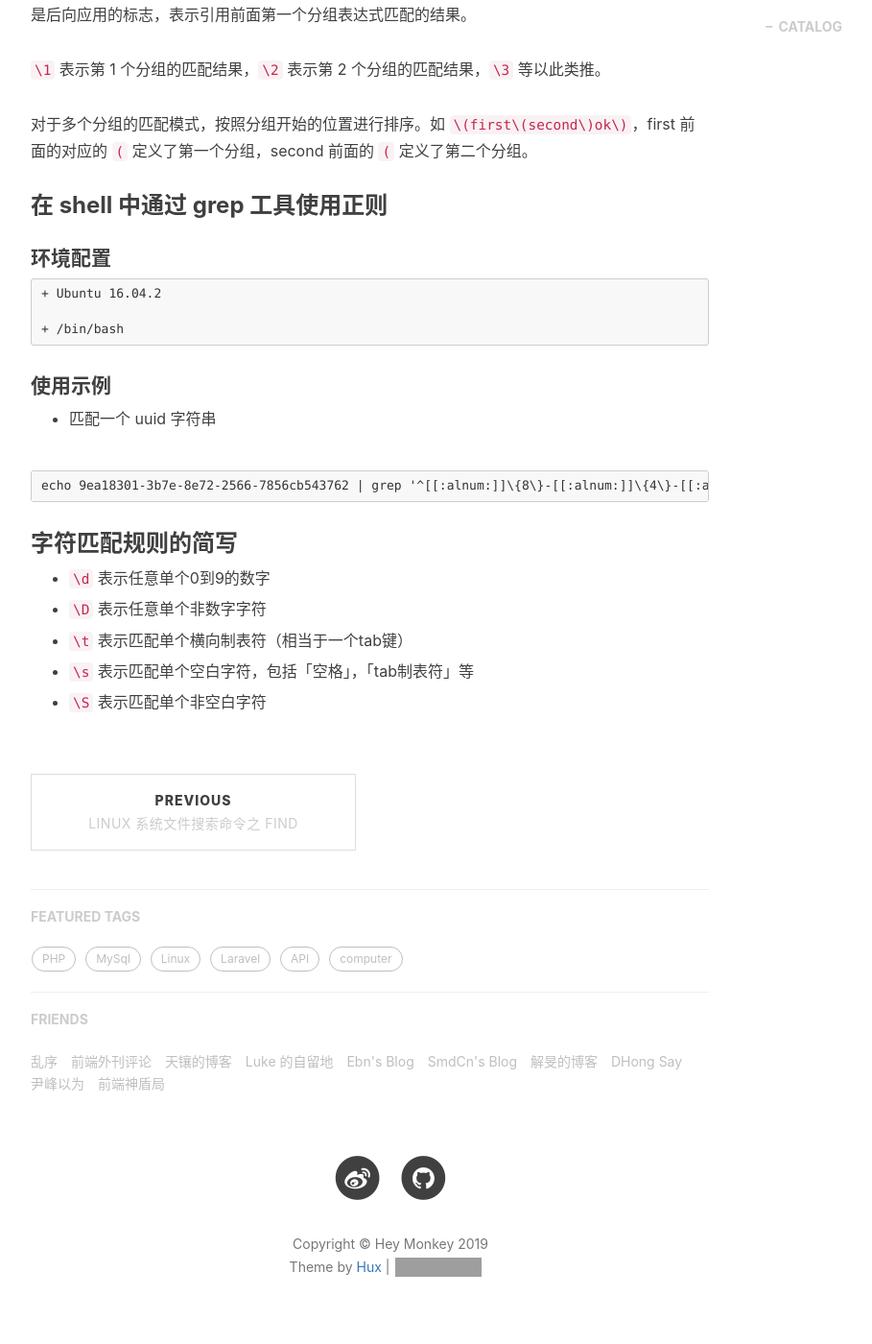
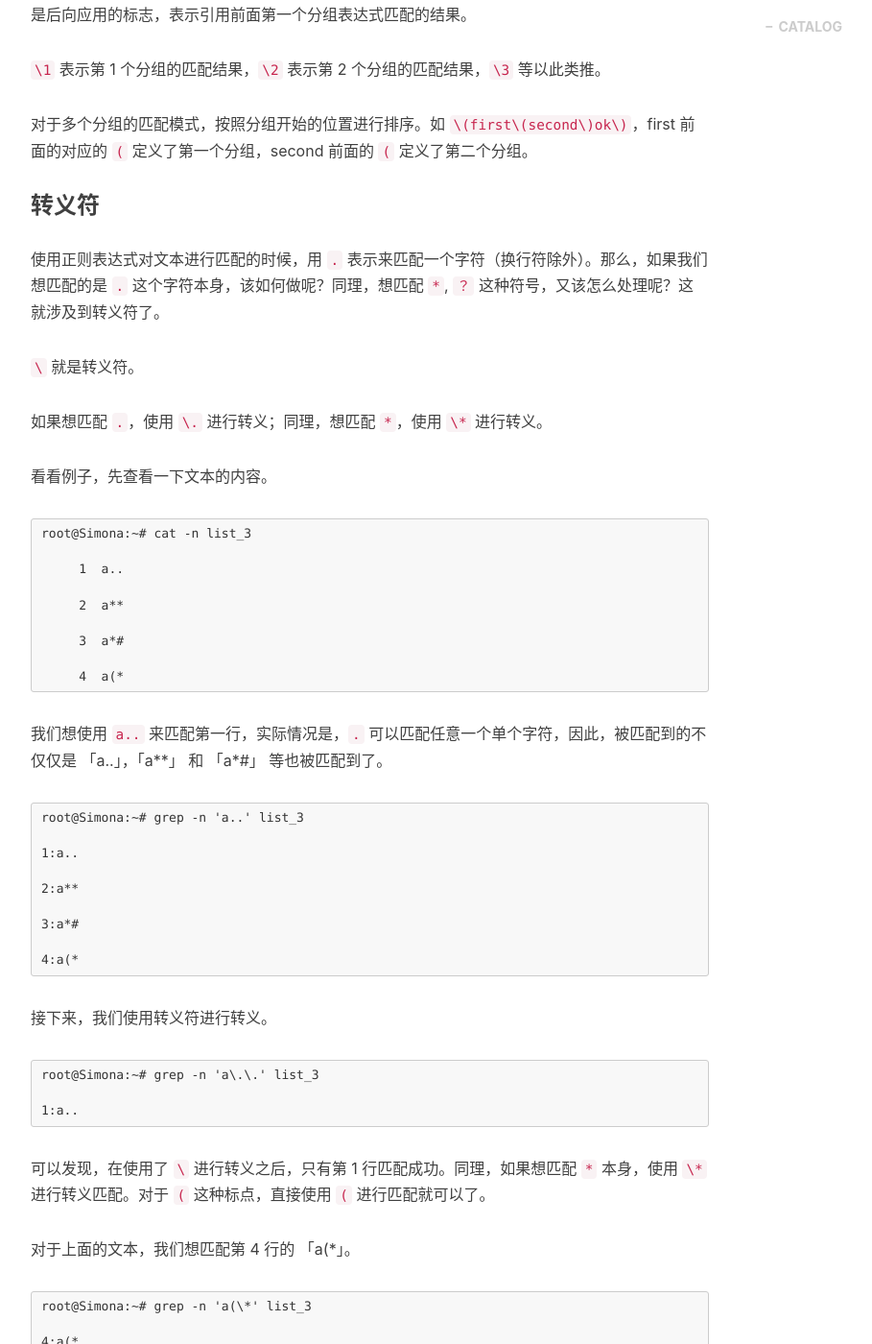
Before and after one commit to ywlvs/ywlvs.github.io, a Jekyll site: the page built from _posts/2019-02-18-Regular Expression.markdown, in a window 1280 px wide and 1400 px high, scrolled down 3742 px. Shown: the whole window at 96% size, without its empty margins (233-1142 px from the left). Built offline with Jekyll 4.4.1, drawn with Linux system fonts in a browser that asks for light colours; nearby versions of some CDN libraries; comment, search, counter and statistics services are not loaded; grey boxes are pictures that could not be loaded.

Commit message:
update-post

````diff
--- a/_posts/2019-02-18-Regular Expression.markdown
+++ b/_posts/2019-02-18-Regular Expression.markdown
@@ -163,6 +163,61 @@ root@Simona:~# grep -n '\(.\{3\}\) & \1' list_2
 
 对于多个分组的匹配模式，按照分组开始的位置进行排序。如 `\(first\(second\)ok\)`，first 前面的对应的 `(` 定义了第一个分组，second 前面的 `(` 定义了第二个分组。
 
+
+### 转义符
+
+使用正则表达式对文本进行匹配的时候，用 `.` 表示来匹配一个字符（换行符除外）。那么，如果我们想匹配的是 `.` 这个字符本身，该如何做呢？同理，想匹配 `*`, `？` 这种符号，又该怎么处理呢？这就涉及到转义符了。
+
+`\` 就是转义符。
+
+如果想匹配 `.`，使用 `\.` 进行转义；同理，想匹配 `*`，使用 `\*` 进行转义。
+
+看看例子，先查看一下文本的内容。
+
+```
+root@Simona:~# cat -n list_3
+
+     1  a..
+
+     2  a**
+
+     3  a*#
+
+     4  a(*
+```
+
+我们想使用 `a..` 来匹配第一行，实际情况是，`.` 可以匹配任意一个单个字符，因此，被匹配到的不仅仅是 「a..」，「a\*\*」 和 「a\*#」 等也被匹配到了。
+
+```
+root@Simona:~# grep -n 'a..' list_3
+
+1:a..
+
+2:a**
+
+3:a*#
+
+4:a(*
+```
+
+接下来，我们使用转义符进行转义。
+
+```
+root@Simona:~# grep -n 'a\.\.' list_3
+
+1:a..
+```
+
+可以发现，在使用了 `\` 进行转义之后，只有第 1 行匹配成功。同理，如果想匹配 `*` 本身，使用 `\*` 进行转义匹配。对于 `(` 这种标点，直接使用 `(` 进行匹配就可以了。
+
+对于上面的文本，我们想匹配第 4 行的 「a(\*」。
+
+```
+root@Simona:~# grep -n 'a(\*' list_3
+
+4:a(*
+```
+
 ### 在 shell 中通过 grep 工具使用正则
 
 #### 环境配置
````
